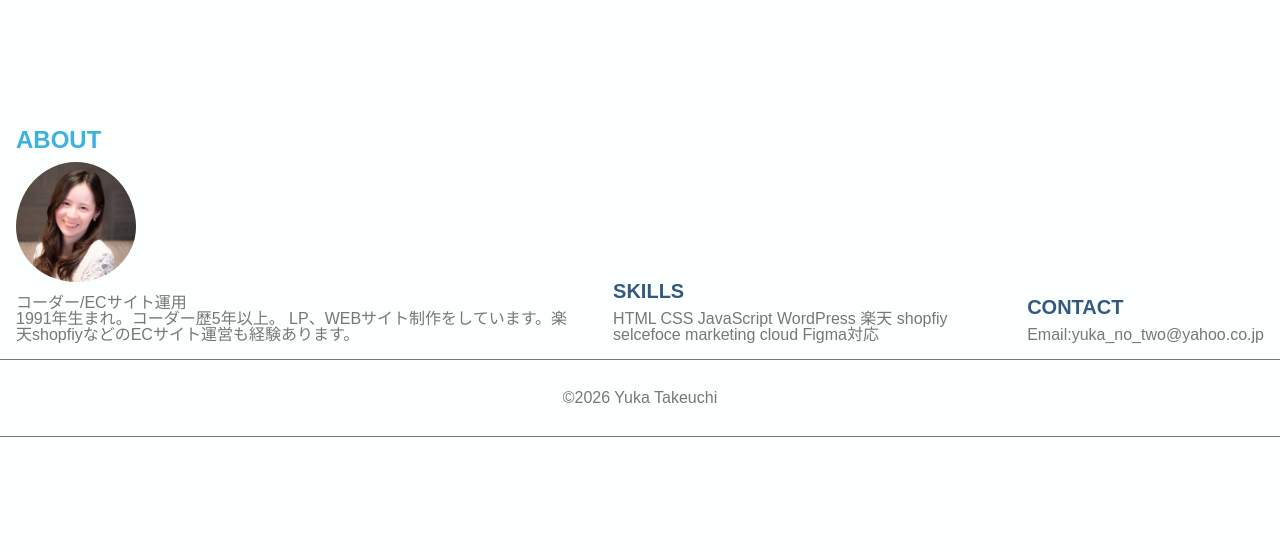
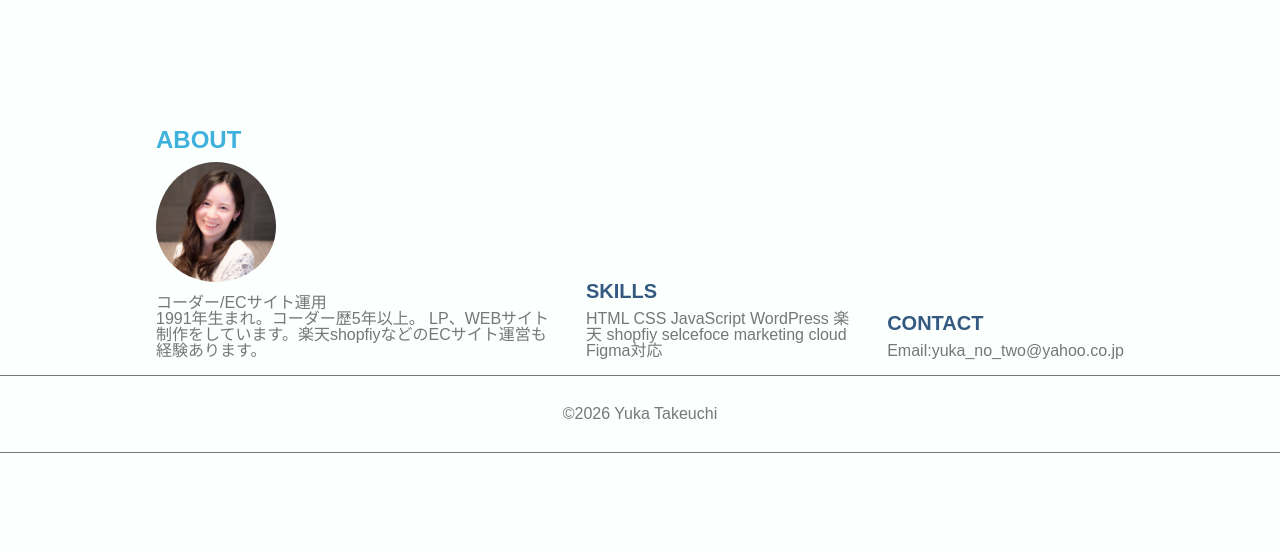
Before and after one commit to yuka0258/file, a PHP site: page / in a window 1280 px wide. Shown: the part 624-1177 px from the top of the page. Before the commit the page ends 1061 px from the top, so only its background shows below. Run offline with PHP 8.4, Linux system fonts and the light colour scheme.

Commit message:
Update style.css

```diff
--- a/style.css
+++ b/style.css
@@ -870,6 +870,8 @@ small {
     display: flex;
     align-items: end;
     justify-content: space-between;
+    max-width: 1000px;
+    margin: auto;
 
 }
 
```
